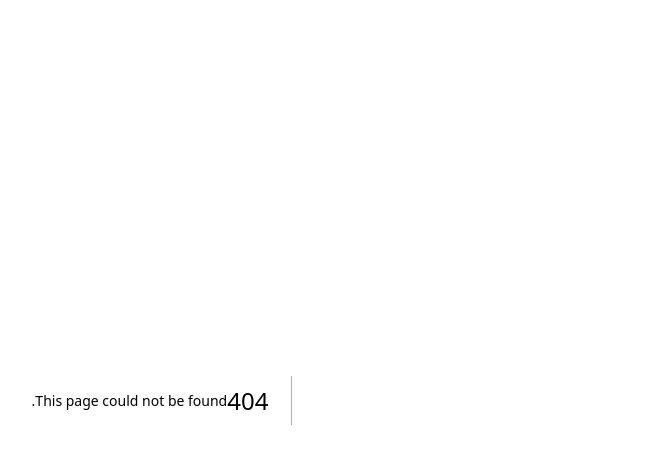
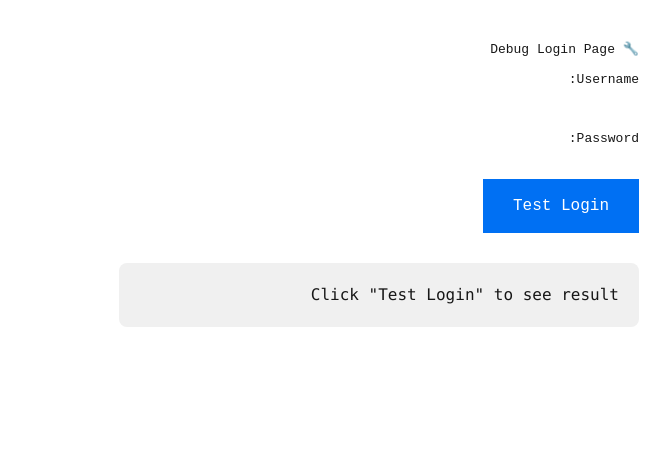
Before and after one commit to alim98/start, a Next.js app: page /debug-login in a window 1280 px wide. Before the commit this address had no page. Shown: the top 464 px of the page, without its empty margins (510-1180 px from the left). Built offline with nearby package versions, Linux system fonts and the light colour scheme.

Commit message:
add debug login page

```diff
--- /dev/null
+++ b/app/debug-login/page.tsx
@@ -0,0 +1,94 @@
+'use client';
+
+import { useState } from 'react';
+
+export default function SimpleLoginPage() {
+    const [username, setUsername] = useState('');
+    const [password, setPassword] = useState('');
+    const [result, setResult] = useState('');
+    const [loading, setLoading] = useState(false);
+
+    const handleLogin = async () => {
+        setLoading(true);
+        setResult('Sending request...');
+
+        const startTime = Date.now();
+
+        try {
+            const res = await fetch('/api/auth/login', {
+                method: 'POST',
+                headers: { 'Content-Type': 'application/json' },
+                body: JSON.stringify({ username, password }),
+            });
+
+            const endTime = Date.now();
+            const data = await res.json();
+
+            setResult(`
+Status: ${res.status}
+Time: ${endTime - startTime}ms
+Response: ${JSON.stringify(data, null, 2)}
+            `);
+        } catch (err: any) {
+            const endTime = Date.now();
+            setResult(`
+Error: ${err.message}
+Time: ${endTime - startTime}ms
+            `);
+        } finally {
+            setLoading(false);
+        }
+    };
+
+    return (
+        <div style={{ padding: '40px', fontFamily: 'monospace', maxWidth: '600px', margin: '0 auto' }}>
+            <h1>🔧 Debug Login Page</h1>
+
+            <div style={{ marginBottom: '20px' }}>
+                <label>Username: </label>
+                <input
+                    type="text"
+                    value={username}
+                    onChange={(e) => setUsername(e.target.value)}
+                    style={{ padding: '10px', width: '200px', marginLeft: '10px' }}
+                />
+            </div>
+
+            <div style={{ marginBottom: '20px' }}>
+                <label>Password: </label>
+                <input
+                    type="password"
+                    value={password}
+                    onChange={(e) => setPassword(e.target.value)}
+                    style={{ padding: '10px', width: '200px', marginLeft: '10px' }}
+                />
+            </div>
+
+            <button
+                onClick={handleLogin}
+                disabled={loading}
+                style={{
+                    padding: '15px 30px',
+                    fontSize: '16px',
+                    backgroundColor: loading ? '#ccc' : '#0070f3',
+                    color: 'white',
+                    border: 'none',
+                    cursor: loading ? 'wait' : 'pointer'
+                }}
+            >
+                {loading ? 'Loading...' : 'Test Login'}
+            </button>
+
+            <pre style={{
+                marginTop: '30px',
+                padding: '20px',
+                backgroundColor: '#f0f0f0',
+                borderRadius: '8px',
+                whiteSpace: 'pre-wrap',
+                wordBreak: 'break-all'
+            }}>
+                {result || 'Click "Test Login" to see result'}
+            </pre>
+        </div>
+    );
+}
```
